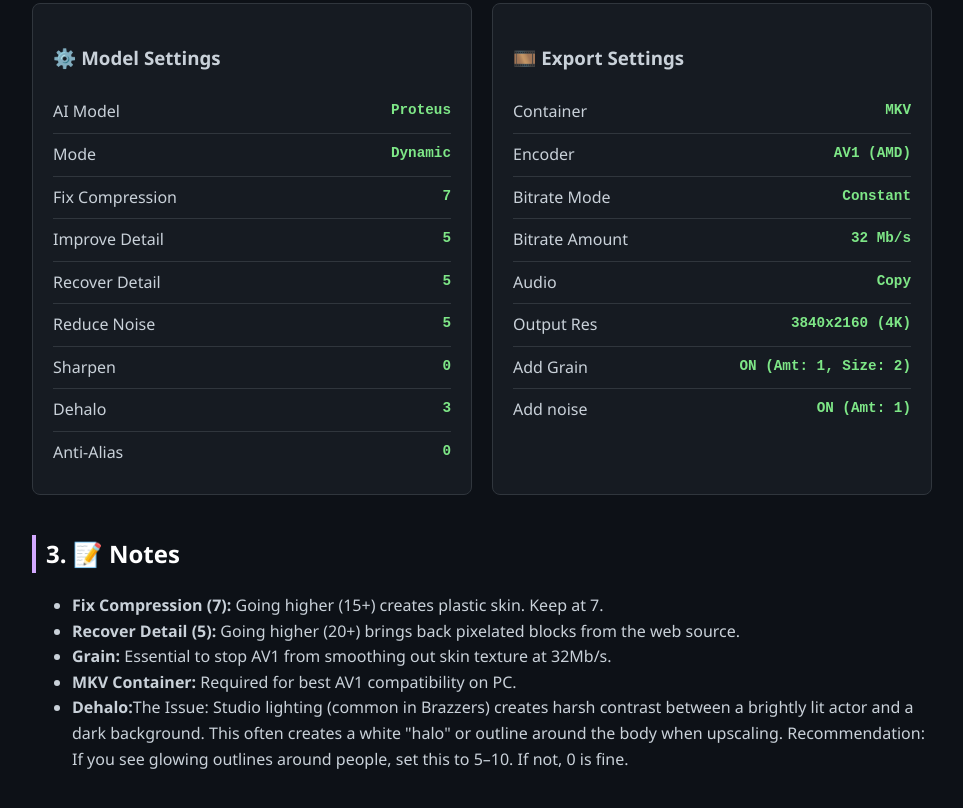
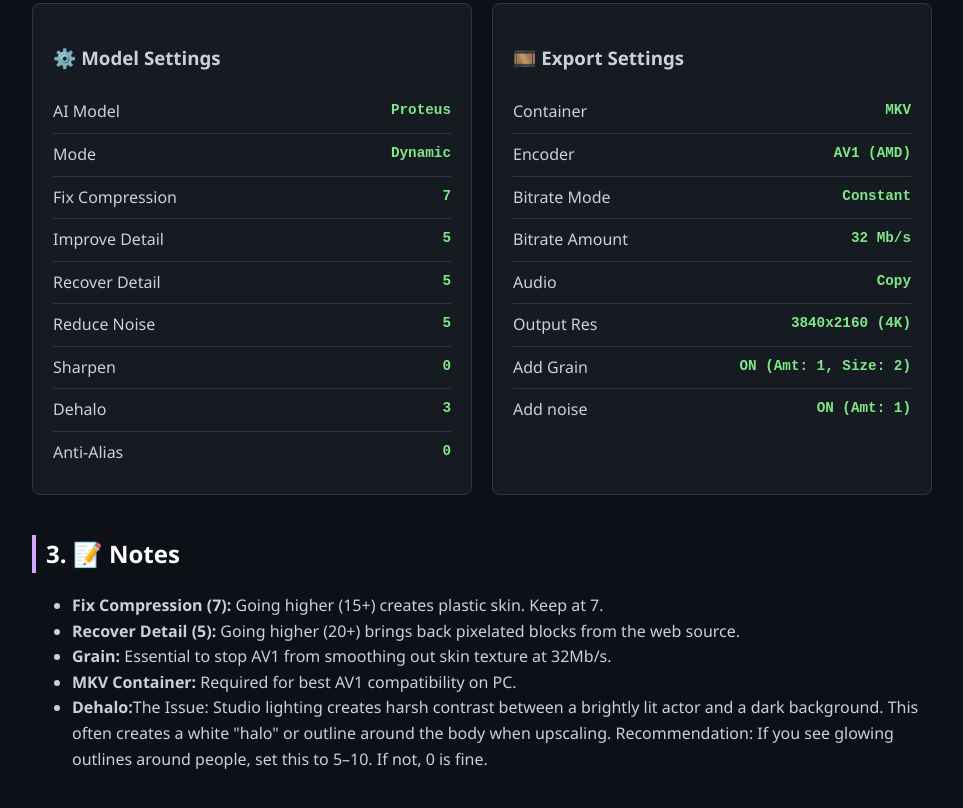
Before and after one commit to dinglemire/sp, a plain HTML site: page saved_pages/brazzers_settings.html in a window 1280 px wide. Shown: the part 1100-1908 px from the top of the page, without its empty margins (158-1121 px from the left). Drawn offline with Linux system fonts and the light colour scheme.

Commit message:
Update brazzers_settings.html

```diff
--- a/saved_pages/brazzers_settings.html
+++ b/saved_pages/brazzers_settings.html
@@ -150,7 +150,7 @@
         <li><strong>Recover Detail (5):</strong> Going higher (20+) brings back pixelated blocks from the web source.</li>
         <li><strong>Grain:</strong> Essential to stop AV1 from smoothing out skin texture at 32Mb/s.</li>
         <li><strong>MKV Container:</strong> Required for best AV1 compatibility on PC.</li>
-        <li><strong>Dehalo:</strong>The Issue: Studio lighting (common in Brazzers) creates harsh contrast between a brightly lit actor and a dark background. This often creates a white "halo" or outline around the body when upscaling.
+        <li><strong>Dehalo:</strong>The Issue: Studio lighting creates harsh contrast between a brightly lit actor and a dark background. This often creates a white "halo" or outline around the body when upscaling.
     Recommendation: If you see glowing outlines around people, set this to 5–10. If not, 0 is fine.</li>
     </ul>
 
```
